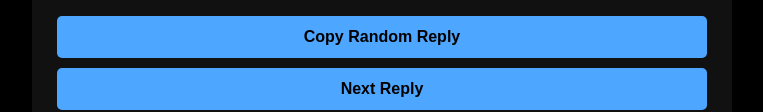
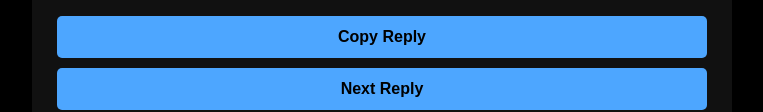
Before and after one commit to CARTER-BNW/BNWPrimeshotReplyGenerator, a plain HTML site: page index.html in a window 1280 px wide. Shown: the part 578-690 px from the top of the page, without its empty margins (258-1021 px from the left). Drawn offline with Linux system fonts and the light colour scheme.

Commit message:
Update index.html

```diff
--- a/index.html
+++ b/index.html
@@ -19,7 +19,7 @@
             <h2>Responses</h2>
             <textarea id="responses"></textarea>
 
-            <button id="copyBtn">Copy Random Reply</button>
+            <button id="copyBtn">Copy Reply</button>
             <button id="nextBtn">Next Reply</button>
 
             <p id="status"></p>
```
